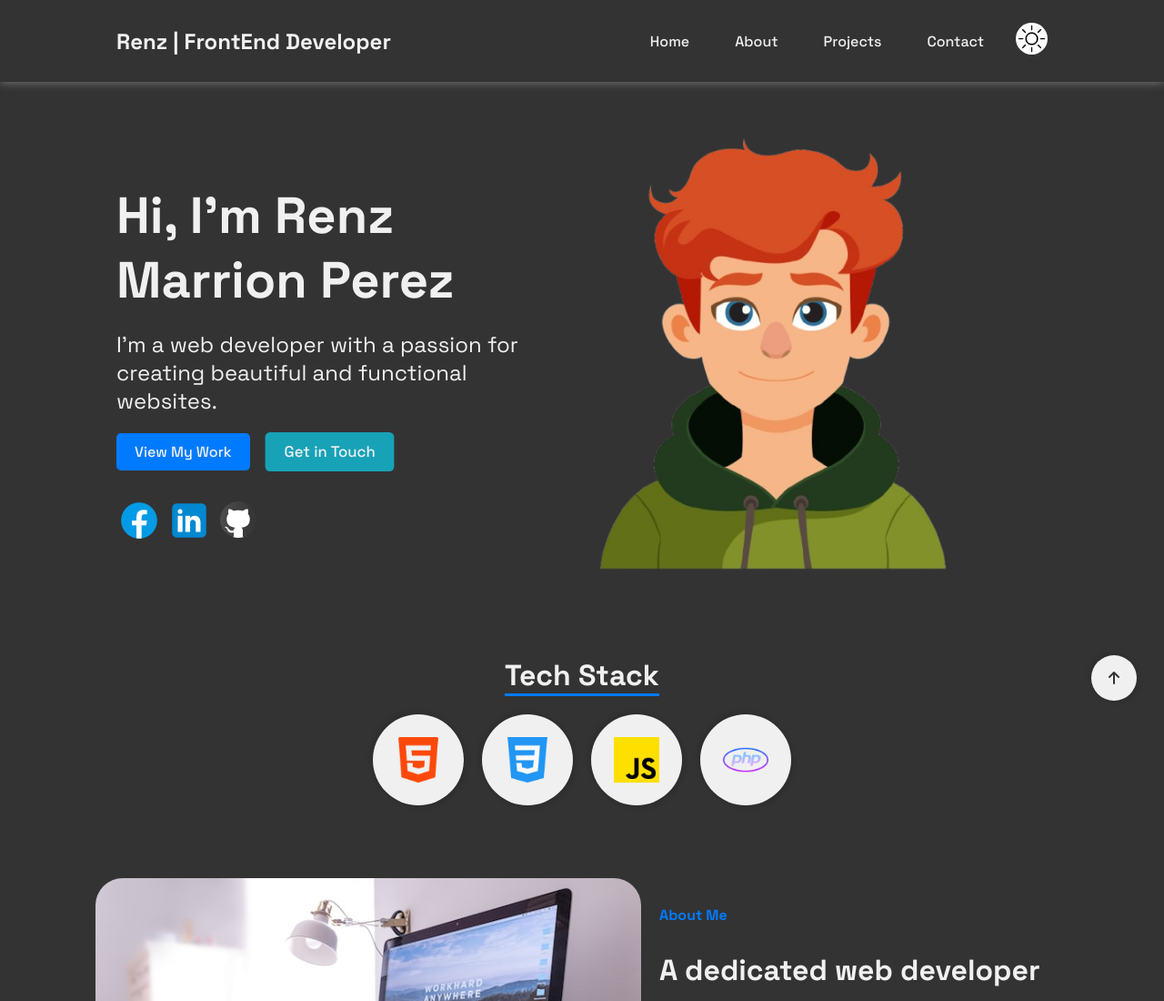
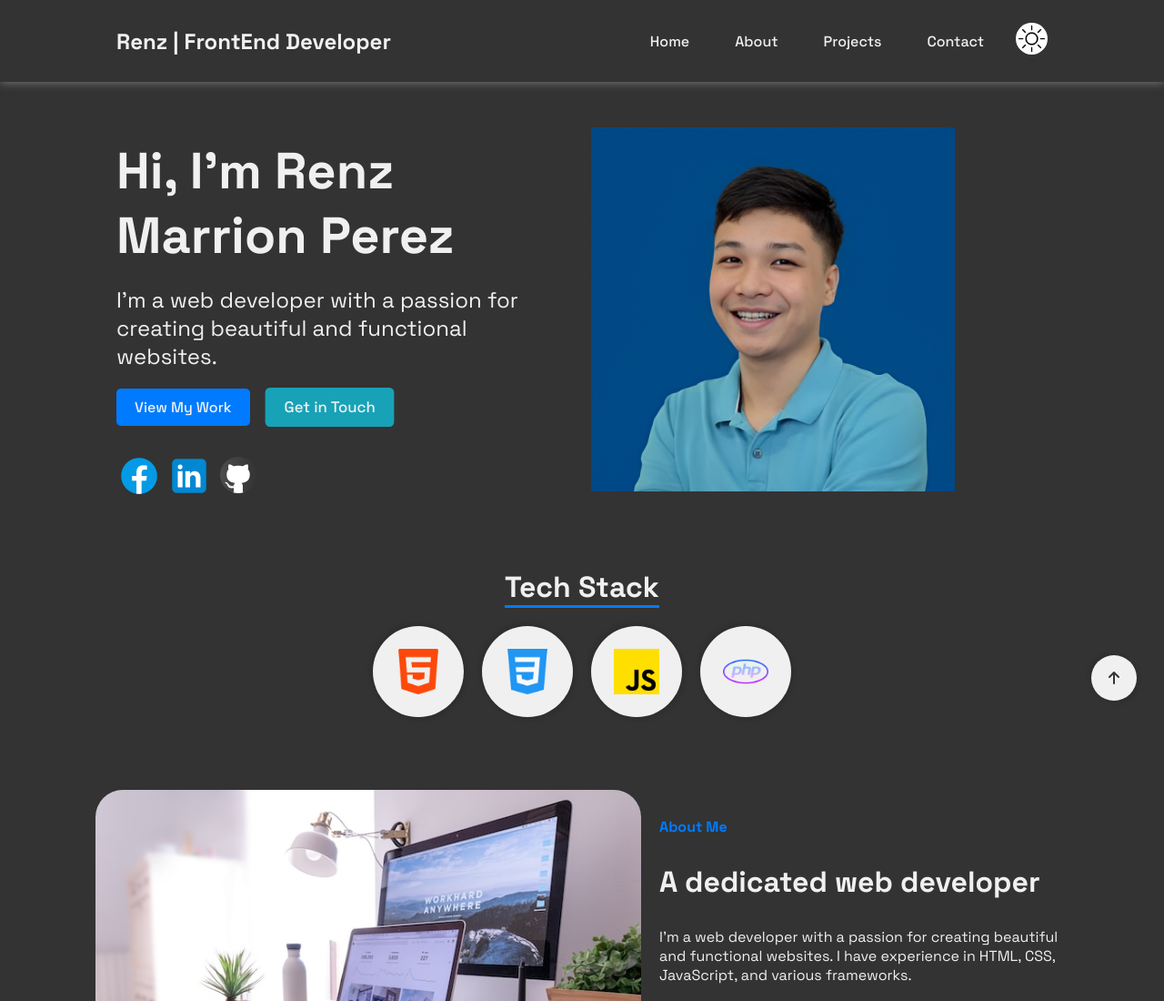
Before and after one commit to digZy030509/Portfoliio2025, a plain HTML site: page index.html in a window 1280 px wide. Shown: the top 1100 px of the page at 91% size. Drawn offline with Linux system fonts and the light colour scheme.

Commit message:
Update index.html

```diff
--- a/index.html
+++ b/index.html
@@ -97,7 +97,7 @@
         </ul>
       </div>
       <div class="hero-image">
-        <img src="/asset/avatar/avatar.png" alt="Renz Marrion Perez" />
+        <img src="asset/avatar/T05530GBD-U0AAYS0CNBG-87694ae900f6-512-Picsart-AiImageEnhancer (1).jpg" alt="Renz Marrion Perez" />
       </div>
     </section>
     <!-- Tech stack -->
```
